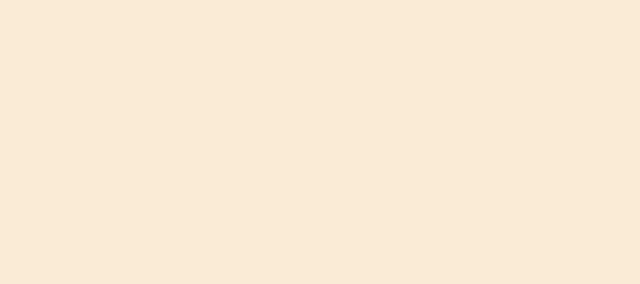
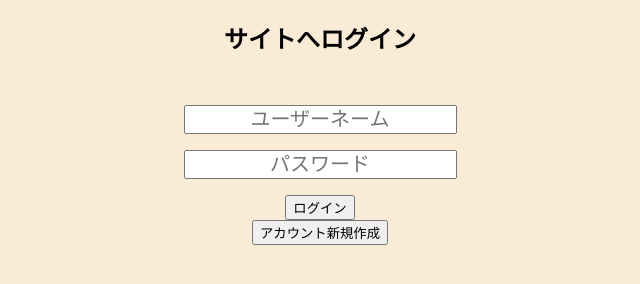
Before and after one commit to DeveloperUchida/WEBFlomt, a plain HTML site: page index.html in a window 1280 px wide. Shown: the whole page, without its empty margins (320-960 px from the left). Drawn offline with Linux system fonts and the light colour scheme.

Commit message:
DataUpdate 2023/12/14

```diff
--- a/index.html
+++ b/index.html
@@ -9,6 +9,20 @@
 </head>
 <body>
 <link href="style.css" rel="stylesheet">
+<div class="logunUsername">
+    <h2>サイトへログイン</h2>
+    <form action="/login" method="post">
+        <label for="ユーザーネーム"><b></b></label>
+        <!-- id属性を追加 -->
+        <p><input type="text" placeholder="ユーザーネーム" name="ユーザーネーム" id="ユーザーネーム" required></p>
 
+        <label for="パスワード"><b></b></label>
+        <!-- id属性を追加 -->
+        <p><input type="password" placeholder="パスワード" name="パスワード" id="パスワード" required></p>
+
+        <button type="submit">ログイン</button>
+    </form>
+    <button type="submit">アカウント新規作成</button>
+</div>
 </body>
 </html>
--- a/style.css
+++ b/style.css
@@ -2,3 +2,20 @@
 body{
     background-color: antiquewhite;
 }
+.loginText{
+    text-align: center;
+}
+.logunUsername{
+    text-align: center;
+}
+form{
+    margin-top: 50px;
+}
+#ユーザーネーム{
+    font-size: 20px;
+    text-align: center;
+}
+#パスワード{
+    font-size: 20px;
+    text-align: center;
+}
```
